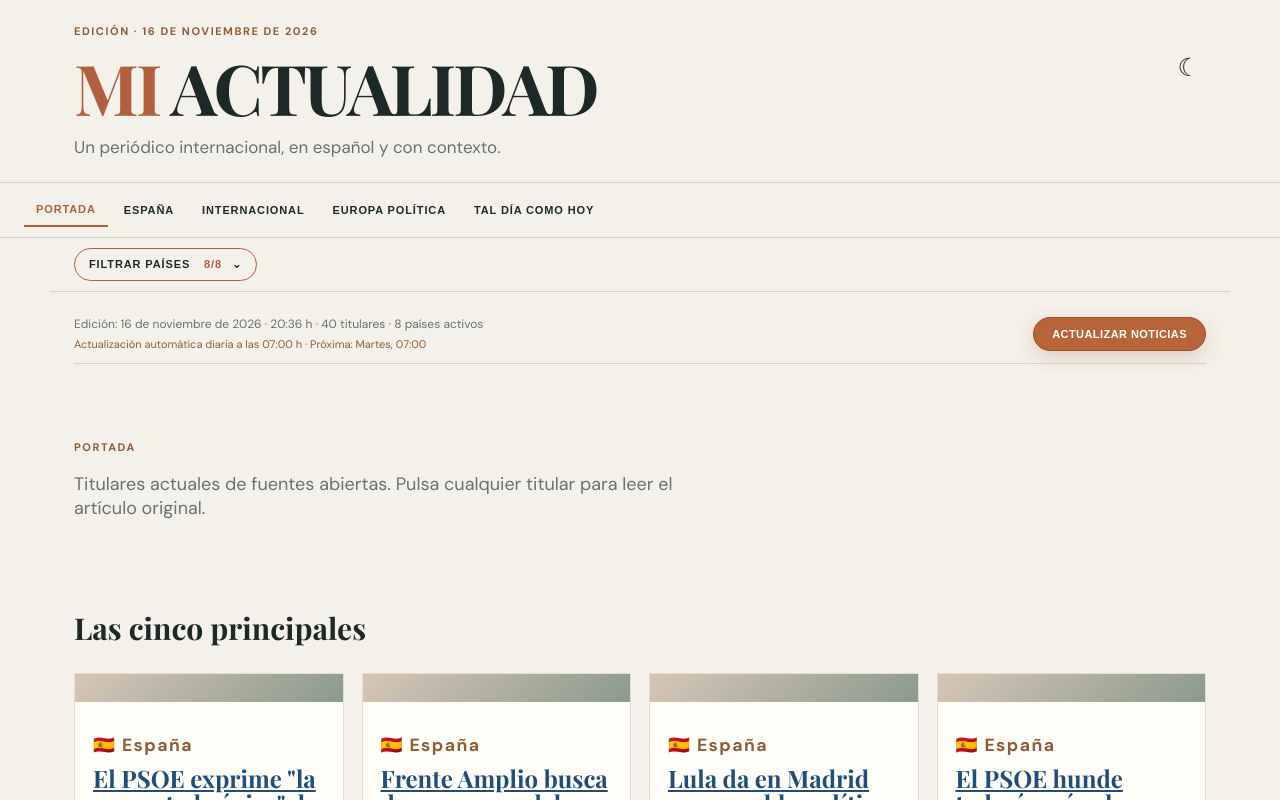
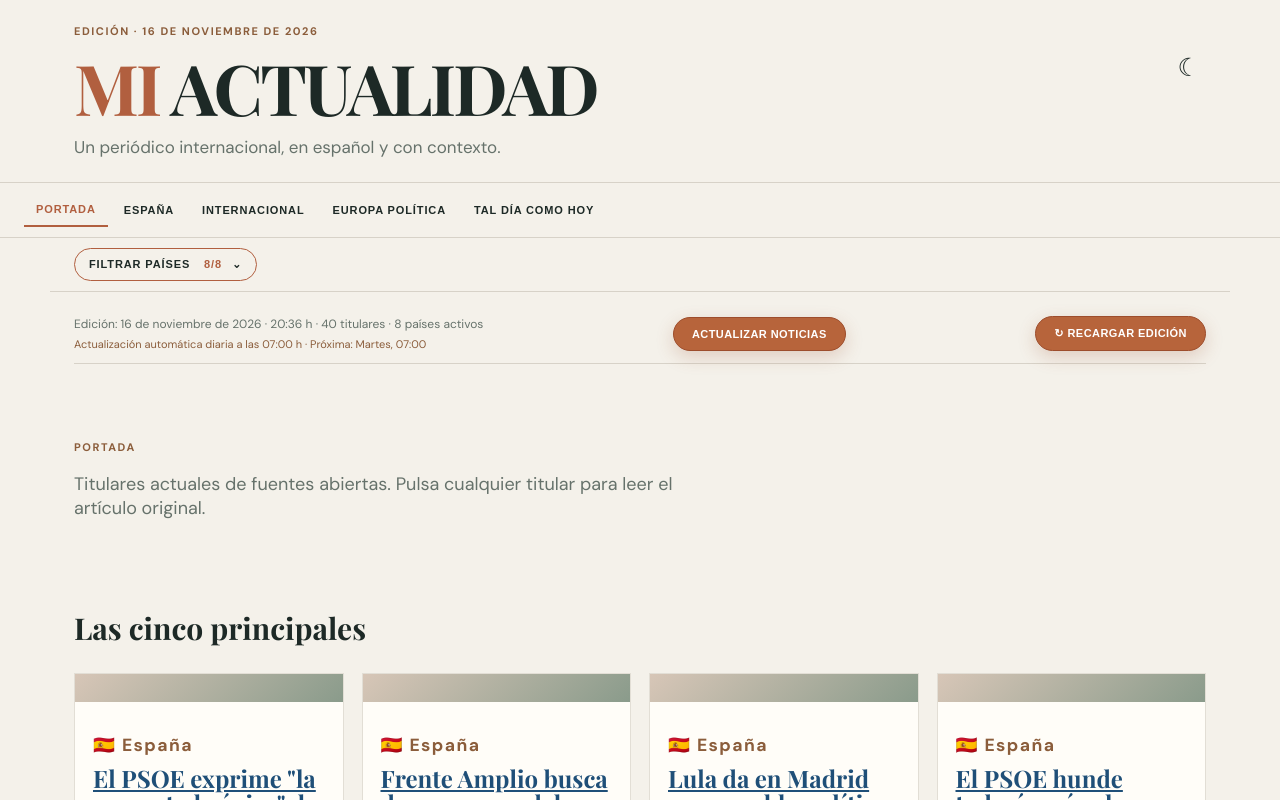
Before and after one commit to jalfpozuelo-alt/mi-actualidad, a React (Vite) app: page / in a window 1280 px wide. Shown: the top 800 px of the page. Built offline with nearby package versions, Linux system fonts and the light colour scheme.

Commit message:
feat: add separate edition reload button

```diff
--- a/src/main.tsx
+++ b/src/main.tsx
@@ -41,7 +41,7 @@ function App(){
  return <div className={dark?'app dark':'app'}><header><div className="eyebrow">EDICIÓN · {edition.toUpperCase()}</div><div className="brand"><span>MI</span> ACTUALIDAD <button onClick={()=>setDark(!dark)} aria-label="Cambiar modo">{dark?'☼':'☾'}</button></div><p className="dek">Un periódico internacional, en español y con contexto.</p></header>
  <nav aria-label="Secciones">{tabs.map(t=><button className={tab===t?'active':''} onClick={()=>setTab(t)} key={t}>{t}</button>)}</nav>
  <div className="countryBar"><button className="filterToggle" onClick={()=>setFilterOpen(!filterOpen)} aria-expanded={filterOpen}>FILTRAR PAÍSES <span>{selected.length}/{countries.length}</span>⌄</button>{filterOpen&&<div className="countryMenu">{countries.map(c=><label key={c}><input type="checkbox" checked={selected.includes(c)} onChange={e=>setSelected(e.target.checked?[...selected,c]:selected.filter(x=>x!==c))}/>{flags[c]} {c}</label>)}<button className="closeFilter" onClick={()=>setFilterOpen(false)}>LISTO</button></div>}</div>
- <main><div className="toolbar"><div><span>Edición: {edition}{editionTime&&<> · {editionTime} h</>} · {stories.filter(s=>!['Tecnología','Medicina','Nutrición'].includes(s.section)).length} titulares · {selected.length} países activos</span><small className="scheduleInfo">Actualización automática diaria a las 07:00 h · Próxima: {nextUpdate()}</small></div><button onClick={refresh} disabled={updating}>{updating?'COMPROBANDO…':'ACTUALIZAR NOTICIAS'}</button></div>{pipeline&&<div className="notice" aria-live="polite"><span>{pipeline}</span>{lastChecked&&<small className="lastChecked">Última comprobación: {lastChecked}</small>}</div>}
+ <main><div className="toolbar"><div><span>Edición: {edition}{editionTime&&<> · {editionTime} h</>} · {stories.filter(s=>!['Tecnología','Medicina','Nutrición'].includes(s.section)).length} titulares · {selected.length} países activos</span><small className="scheduleInfo">Actualización automática diaria a las 07:00 h · Próxima: {nextUpdate()}</small></div><button onClick={refresh} disabled={updating}>{updating?'COMPROBANDO…':'ACTUALIZAR NOTICIAS'}</button><button className="secondaryRefresh" onClick={()=>window.location.reload()} aria-label="Recargar edición">↻ RECARGAR EDICIÓN</button></div>{pipeline&&<div className="notice" aria-live="polite"><span>{pipeline}</span>{lastChecked&&<small className="lastChecked">Última comprobación: {lastChecked}</small>}</div>}
  {tab==='EUROPA POLÍTICA'?<EuropaPolitica/>:tab==='TAL DÍA COMO HOY'?<TalDia/>:tab==='PORTADA'?<><section className="hero"><p className="kicker">PORTADA</p><p>Titulares actuales de fuentes abiertas. Pulsa cualquier titular para leer el artículo original.</p></section><h2>Las cinco principales</h2><div className="grid">{cover.map(s=><Card s={s} key={s.id}/>)}</div></>:<><section className="sectionHead"><p className="kicker">{tab}</p><h1>Actualidad de {tab.toLowerCase()}</h1></section><div className="grid">{visible.map(s=><Card s={s} key={s.id}/>)}</div></>}
  <section className="settings"><h2>Preferencias</h2><p>El filtro de países está disponible arriba para consultarlo sin volver al final de la página.</p><div className="actions"><button onClick={exportConfig}>EXPORTAR CONFIGURACIÓN</button><label className="button">IMPORTAR CONFIGURACIÓN<input type="file" accept="application/json" onChange={importConfig}/></label></div></section></main><footer>MI ACTUALIDAD · Creado y editado por Alfonso Pozuelo · Producto editorial estático · Fuentes y resúmenes reales se incorporarán mediante GitHub Actions.</footer></div>;
 }
```
